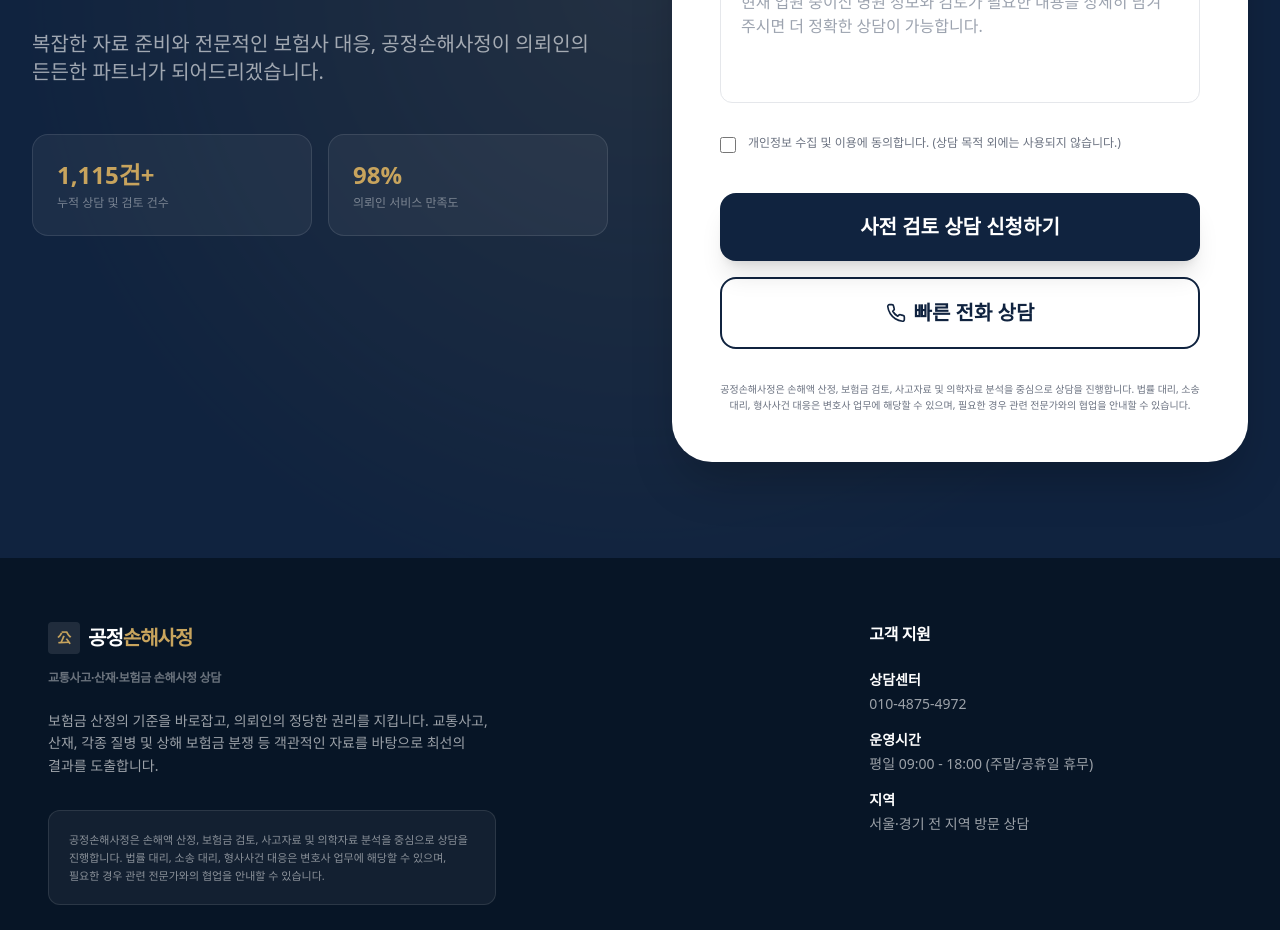
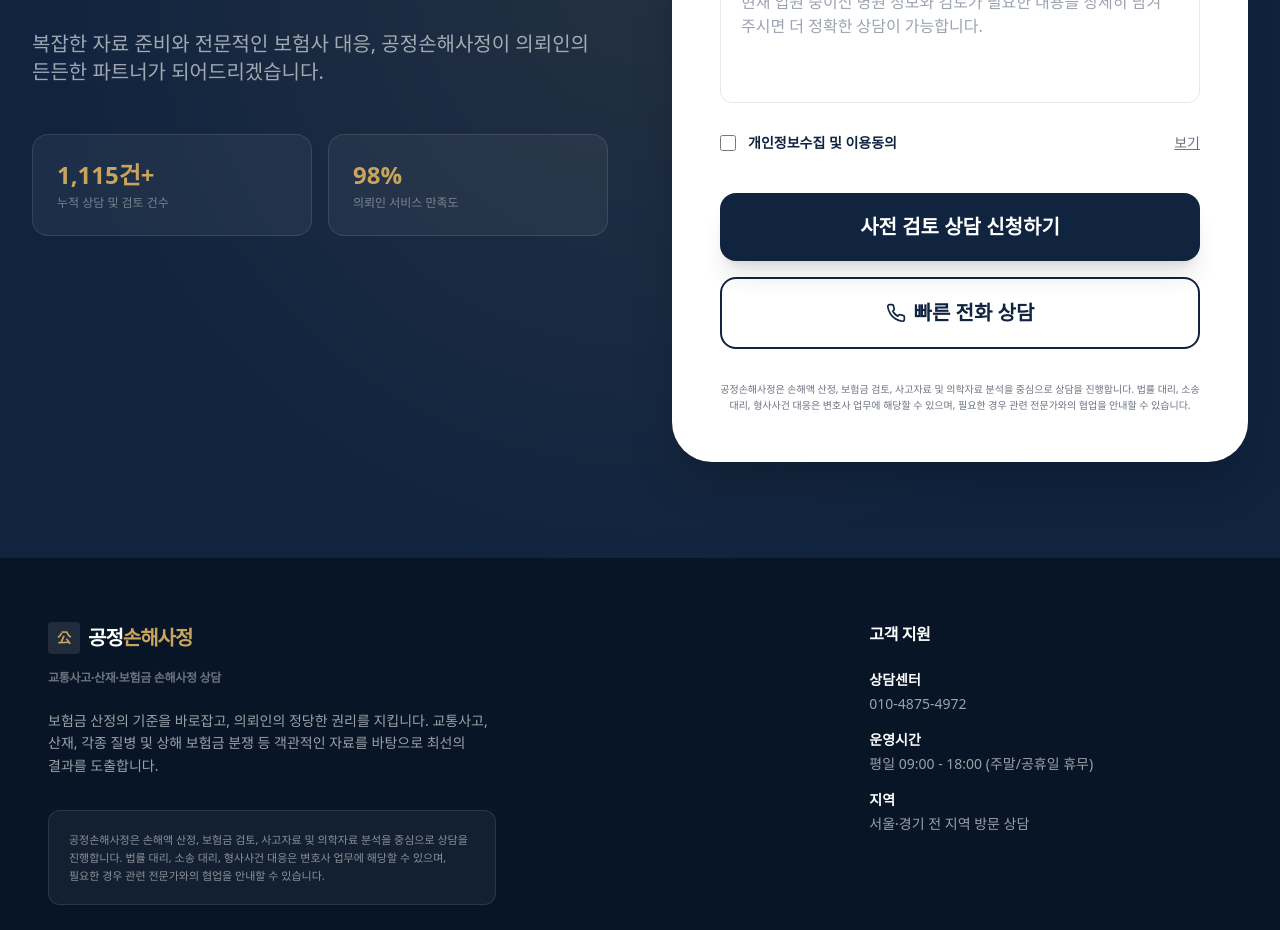
Before and after one commit to wogus5695-ctrl/sonhaesajung_gongjung, a Next.js app: page / in a window 1280 px wide. Shown: the part 7860-8790 px from the top of the page. Built offline with nearby package versions, Linux system fonts and the light colour scheme.

Commit message:
feat: Add privacy policy toggle in ContactForm

```diff
--- a/src/components/ContactForm.tsx
+++ b/src/components/ContactForm.tsx
@@ -17,6 +17,7 @@ export default function ContactForm({ keyword }: { keyword?: string }) {
   });
 
   const [isSubmitting, setIsSubmitting] = useState(false);
+  const [isPrivacyOpen, setIsPrivacyOpen] = useState(false);
 
   const handleChange = (e: React.ChangeEvent<HTMLInputElement | HTMLSelectElement | HTMLTextAreaElement>) => {
     const { name, value, type } = e.target;
@@ -172,7 +173,9 @@ export default function ContactForm({ keyword }: { keyword?: string }) {
         ></textarea>
       </div>
 
-      <div className="flex items-start gap-3">
+      <div className="space-y-3">
+        <div className="flex items-center justify-between">
+          <div className="flex items-center gap-3">
             <input
               type="checkbox"
               id="privacy"
@@ -180,11 +183,29 @@ export default function ContactForm({ keyword }: { keyword?: string }) {
               checked={formData.consent}
               onChange={handleChange}
               required
-          className="mt-1 w-4 h-4 accent-brand-gold"
+              className="w-4 h-4 accent-brand-gold cursor-pointer"
             />
-        <label htmlFor="privacy" className="text-xs text-brand-muted leading-relaxed cursor-pointer select-none">
-          개인정보 수집 및 이용에 동의합니다. (상담 목적 외에는 사용되지 않습니다.)
+            <label htmlFor="privacy" className="text-sm font-bold text-brand-primary cursor-pointer select-none">
+              개인정보수집 및 이용동의
             </label>
+          </div>
+          <button
+            type="button"
+            onClick={() => setIsPrivacyOpen(!isPrivacyOpen)}
+            className="text-sm text-brand-muted underline hover:text-brand-primary"
+          >
+            보기
+          </button>
+        </div>
+
+        {isPrivacyOpen && (
+          <div className="p-4 bg-gray-50 border border-brand-line rounded-xl text-xs text-brand-muted leading-relaxed space-y-1">
+            <p>1. 수집 항목: 이름, 연락처, 상담내용</p>
+            <p>2. 이용 목적: 이용자의 신청이 접수된 손해사정사와의 상담 연결 및 이력 관리</p>
+            <p>3. 보유 및 이용 기간: 상담 완료일로부터 3개월 후 파기 (단, 관련 법령에 따라 보관 가능)</p>
+            <p>4. 제3자 제공: 이용자의 신청이 접수된 손해사정사에게만 제공되며, 상담 목적 외 사용되지 않음</p>
+          </div>
+        )}
       </div>
 
       <div className="space-y-4 pt-4">
```
Lines whose indentation alone changed are shown as unchanged.
